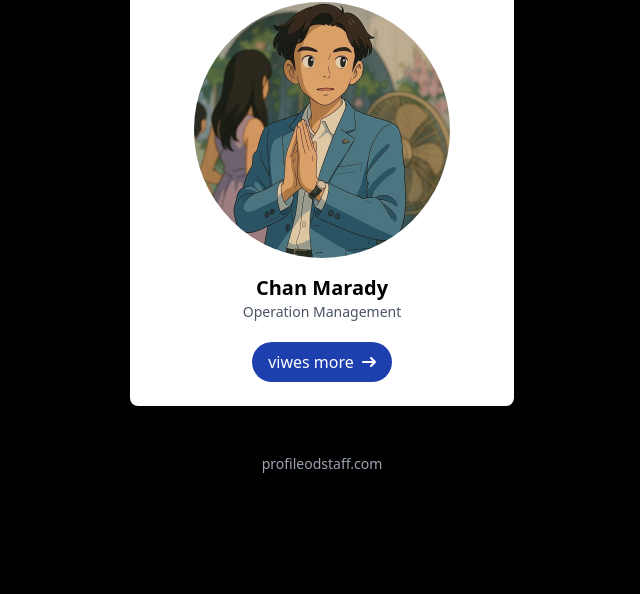
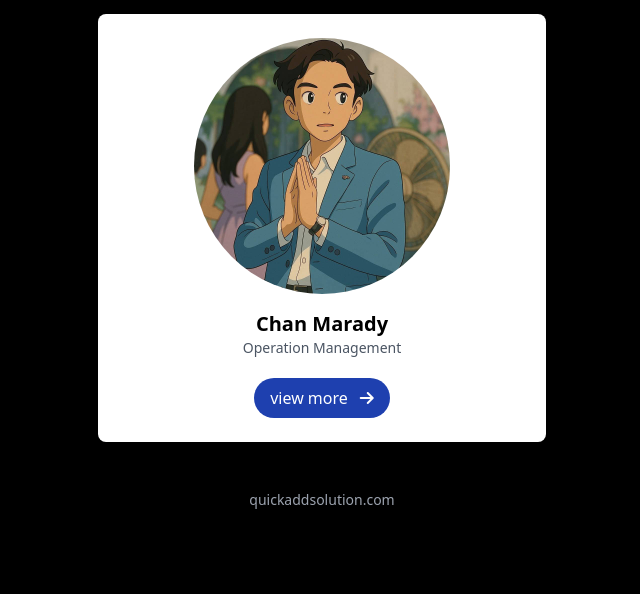
Before and after one commit to ChenSreyneat/Profile-Of-Staff, a plain HTML site: page index.html in a window 1280 px wide. Shown: the part 206-800 px from the top of the page, without its empty margins (318-958 px from the left). Drawn offline with nearby package versions, Linux system fonts and the light colour scheme.

Commit message:
second update

```diff
--- a/index.html
+++ b/index.html
@@ -2,25 +2,27 @@
 <html lang="en">
 
 <head>
-    <meta charset="UTF-8">
+  <meta charset="UTF-8" />
+  <meta name="viewport" content="width=device-width, initial-scale=1.0" />
   <title>Profile</title>
   <script src="https://cdn.tailwindcss.com"></script>
-    <link rel="stylesheet" href="style.css">
+  <link rel="stylesheet" href="style.css" />
+  <link rel="stylesheet" href="https://cdnjs.cloudflare.com/ajax/libs/font-awesome/6.5.0/css/all.min.css" />
 </head>
 
-    <body class="bg-black text-white font-sans">
+<body class="bg-black text-white font-sans min-h-screen flex items-center justify-center">
 
-        <section class="text-center py-12 px-4 bg-black min-h-screen">
+  <div class="w-full max-w-6xl text-center shadow-xl rounded-lg px-4 py-10">
     <h2 class="text-2xl sm:text-3xl uppercase tracking-widest text-gray-300">Introduction Profile of</h2>
     <h1 class="text-5xl sm:text-6xl font-bold text-white mb-10">Chan Marady</h1>
 
-            <!-- Centering container -->
+    <!-- Profile Card -->
     <div class="flex justify-center">
-                <div class="bg-white text-black rounded-lg p-6 max-w-sm w-full shadow-lg">
+      <div class="bg-white text-black rounded-lg p-6 w-full max-w-md shadow-lg">
         <div class="flex justify-center">
           <a href="pages/viewdetail.html">
             <img src="image/5.jpg" alt="Chan Marady"
-                                class="rounded-full w-64 h-64 object-cover mb-4 aspect-square" />
+              class="rounded-full w-64 h-64 object-cover mb-4" />
           </a>
         </div>
         <h3 class="text-xl font-semibold text-center">Chan Marady</h3>
@@ -28,21 +30,15 @@
         <div class="text-center">
           <a href="pages/viewdetail.html"
             class="inline-flex items-center mt-5 px-4 py-2 text-md font-medium text-white bg-blue-800 rounded-full hover:bg-blue-900 focus:ring-4 focus:outline-none focus:ring-blue-300">
-                            viwes more
-                            <svg class="rtl:rotate-180 w-3.5 h-3.5 ms-2" aria-hidden="true"
-                                xmlns="http://www.w3.org/2000/svg" fill="none" viewBox="0 0 14 10">
-                                <path stroke="currentColor" stroke-linecap="round" stroke-linejoin="round"
-                                    stroke-width="2" d="M1 5h12m0 0L9 1m4 4L9 9" />
-                            </svg>
+            view more
+            <i class="fa-solid fa-arrow-right ps-3"></i>
           </a>
         </div>
       </div>
     </div>
 
-
-            <p class="text-gray-400 mt-12 text-sm">profileodstaff.com</p>
-        </section>
-
+    <p class="text-gray-400 mt-12 text-sm">quickaddsolution.com</p>
+  </div>
 
 </body>
 
```
Lines whose indentation alone changed are shown as unchanged.
